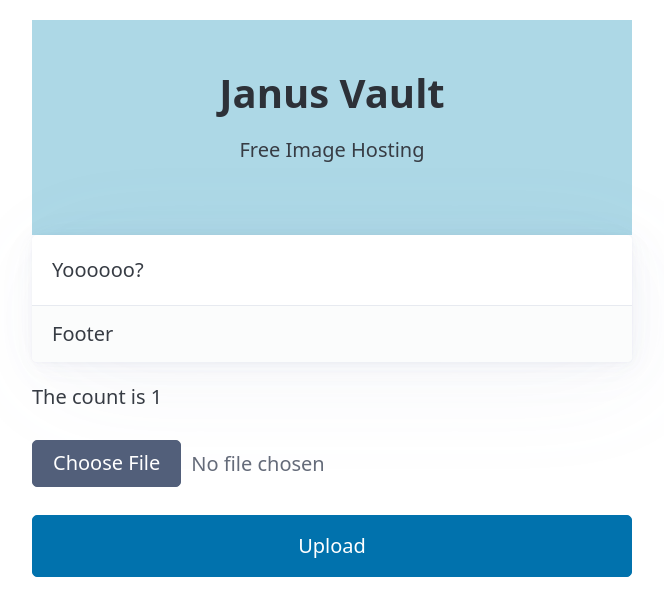
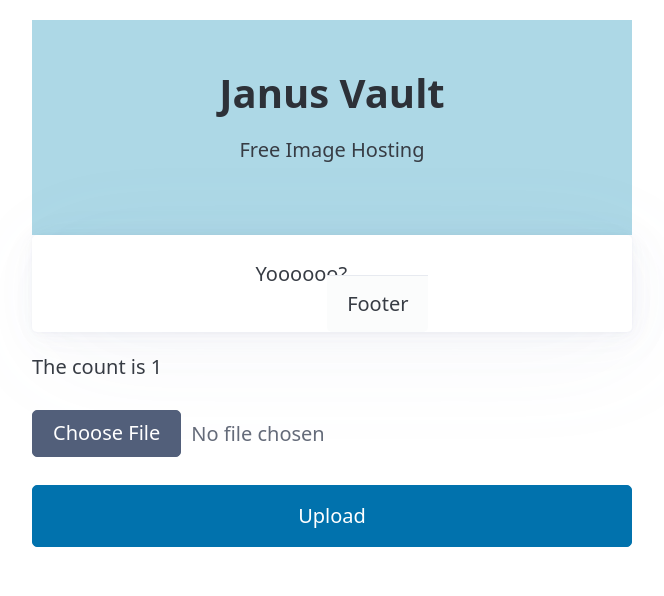
Before and after one commit to skipglide/django-deployment, a Django app: page / in a window 1280 px wide. Shown: the top 596 px of the page, without its empty margins (308-972 px from the left). Run offline with Django 5.2, Linux system fonts and the light colour scheme; data comes from the database, SQL or seed files in the repository; data that the repository does not hold is empty; some libraries are stand-ins or nearby versions.

Commit message:
added styles

```diff
--- a/app/templates/app/home.html
+++ b/app/templates/app/home.html
@@ -12,7 +12,7 @@
         <p>Free Image Hosting</p>
     </div>
 
-    <article>
+    <article style="display: flex; justify-content: center; align-items: center;">
         {% if post.image %}
             <img src="{{ post.image.url }}">
         {% elif post.image %}
```
